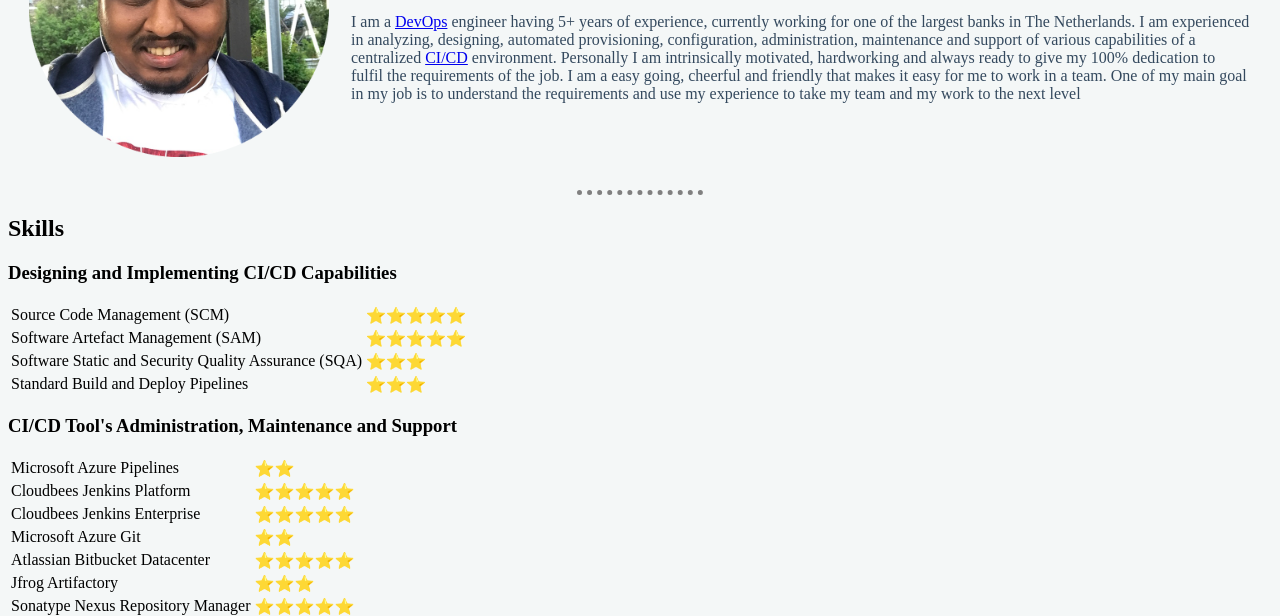
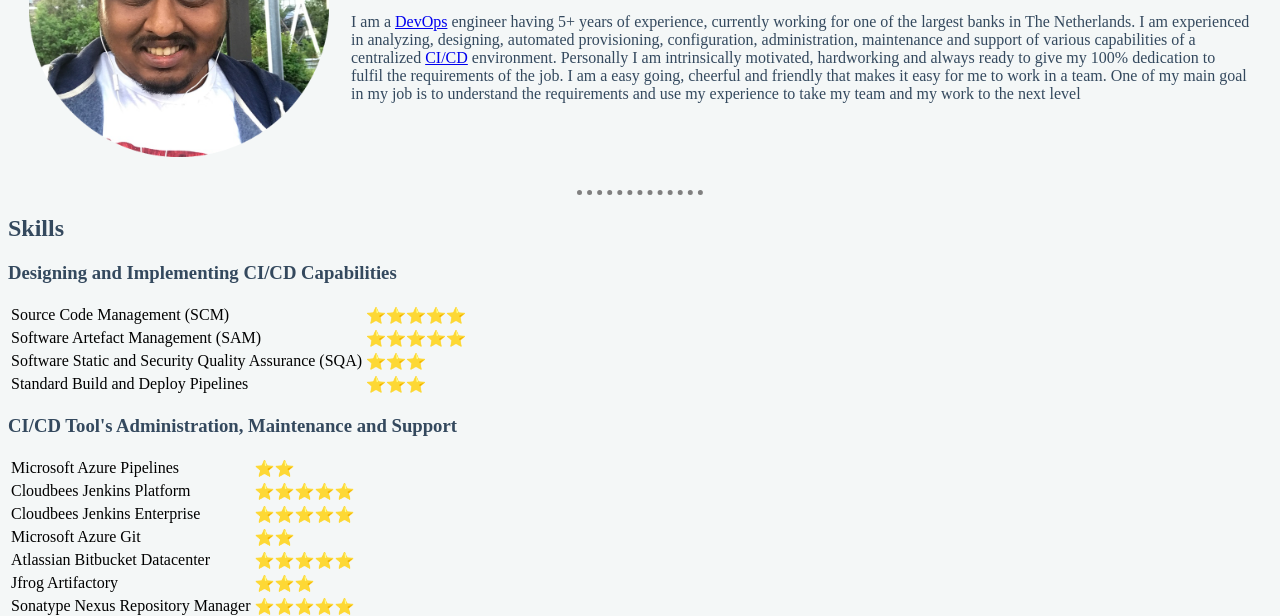
Before and after one commit to atselvan/cv, a plain HTML site: page index.html in a window 1280 px wide. Shown: the part 172-788 px from the top of the page. Drawn offline with Linux system fonts and the light colour scheme.

Commit message:
Updated CSS

```diff
--- a/css/styles.css
+++ b/css/styles.css
@@ -1,8 +1,17 @@
+
 body {
     background-color: #f4f7f7;
 }
 
 h1 {
+    color: #34495e;
+}
+
+h2 {
+    color: #34495e;
+}
+
+h3 {
     color: #34495e;
 }
 
```
Also changed, not shown: hobbies.html (line endings or trailing spaces).
